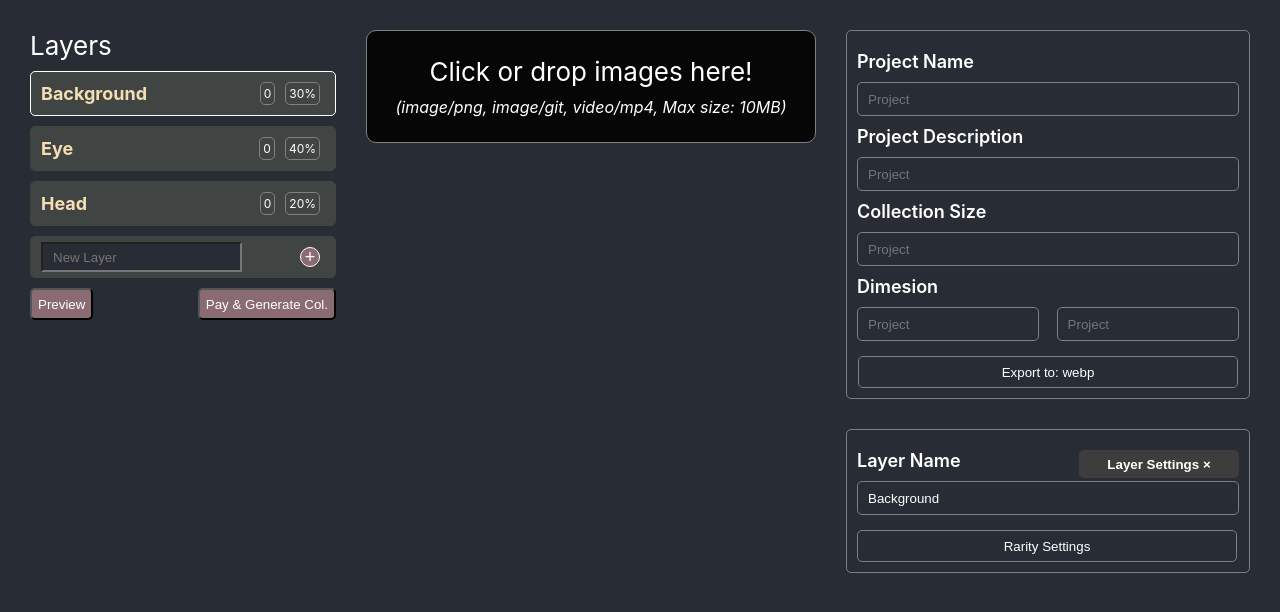
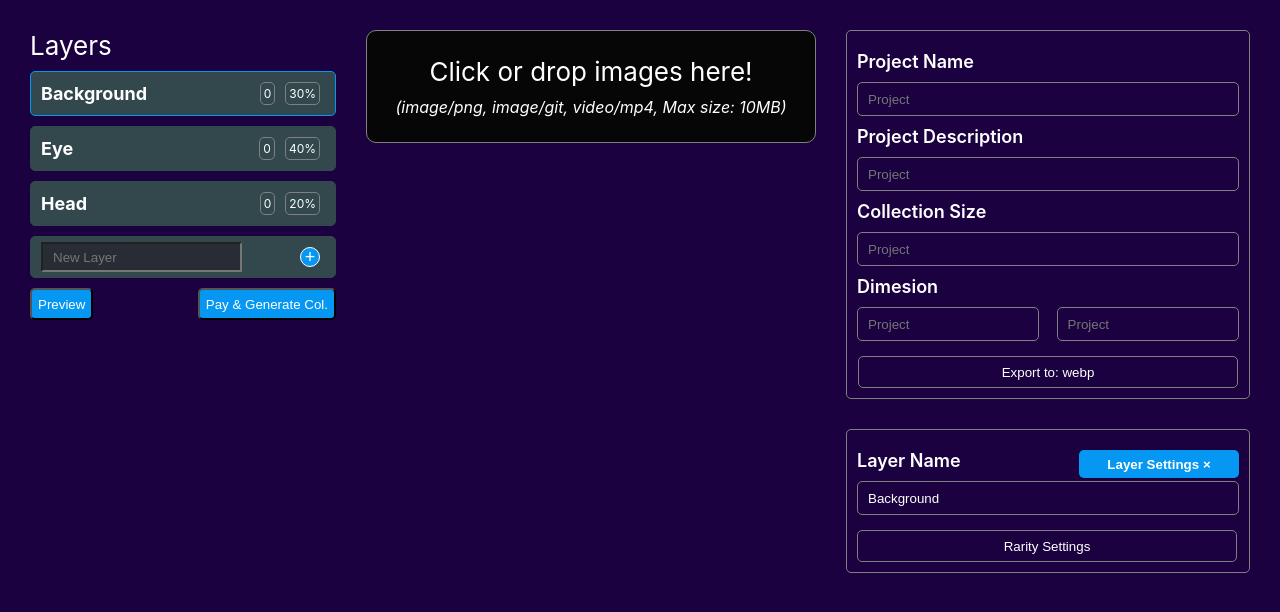
Before and after one commit to elishadiah/NFT-generator-using-ReactJS, a React (Create React App) app: page / in a window 1280 px wide. Shown: the top 612 px of the page. Built offline with nearby package versions, Linux system fonts and the light colour scheme.

Commit message:
use specified color

```diff
--- a/src/App.css
+++ b/src/App.css
@@ -1,7 +1,7 @@
 .App {
   display: flex;
   min-height: 100vh;
-  background-color: #282c34;
+  background-color: #1B0140;
   font-size: calc(10px + 2vmin);
   color: white;
   justify-content: space-between;
--- a/src/components/PropertyManager/PropertyManager.css
+++ b/src/components/PropertyManager/PropertyManager.css
@@ -57,7 +57,7 @@
     width: 160px;
     height: 28px;
     font-weight: 800;
-    background: rgb(61, 61, 61);
+    background: #0597f2;
 }
 .rarity_settings {
     position: absolute;
@@ -74,7 +74,7 @@
     height: fit-content;
     border-radius: 10px;
     padding: 0px 20px;
-    background-color: rgb(22, 30, 77);
+    background-color: #2947F2;
 }
 .range_area {
     display: flex;
@@ -92,7 +92,9 @@
 .range_area_input {
     display: flex;
     align-items: center;
-    background-color: rgb(4, 4, 41);
+    background-color: #1B014099;
+    border-radius: 5PX;
+    border: solid 1px #1B0140ff;
     padding: 5px;
 }
 .range_area p{
@@ -116,7 +118,7 @@
     justify-content: space-between;
 }
 .parant_range {
-    border-bottom: solid 2px black;
+    border-bottom: solid 2px #000000;
     padding: 0px;
 }
 .close_modal {
@@ -130,10 +132,10 @@
     border-radius: 50%;
     height: 30px;
     width: 30px;
-    background-color: rgb(15, 23, 65);
+    background-color: #1B014055;
     font-size: 24px;
 }
 .close_modal:hover {
     cursor: pointer;
-    background-color: rgb(8, 12, 32);
+    background-color: #1B0140cc;
 }
--- a/src/components/PropertyManager/RaritySettings.jsx
+++ b/src/components/PropertyManager/RaritySettings.jsx
@@ -71,9 +71,9 @@ export const RaritySettings = ({
               <p>1%</p>
               <Range
                 value={layerData.length > 0 ? targetData.rarity : 20}
-                fillColor={{ r: 20, g: 150, b: 100, a: 0.75 }}
-                tractColor={{ r: 10, g: 10, b: 0, a: 0.5 }}
-                height={14}
+                fillColor={{ r: 4, g: 217, b: 217, a: 1 }}
+                tractColor={{ r: 255, g: 0, b: 0, a: 0.5 }}
+                height={18}
                 min={1}
                 max={99}
                 width="100%"
@@ -99,8 +99,8 @@ export const RaritySettings = ({
               <div className="range_area_picker_child">
                 <Range
                   value={item.value}
-                  fillColor={{ r: 20, g: 150, b: 100, a: 0.75 }}
-                  tractColor={{ r: 10, g: 10, b: 0, a: 0.5 }}
+                  fillColor={{ r: 4, g: 217, b: 217, a: 1 }}
+                  tractColor={{ r: 255, g: 0, b: 0, a: 0.5 }}
                   height={14}
                   min={1}
                   max={99}
--- a/src/components/SiderBar/Sidebar.css
+++ b/src/components/SiderBar/Sidebar.css
@@ -9,16 +9,16 @@
     align-items: center;
     margin: 10px 0px;
     padding: 5px 10px;
-    background-color: rgb(64, 68, 67);
-    border: 1px solid rgb(64, 68, 67);
+    background-color: #32484D;
+    border: 1px solid #32484D;
     border-radius: 5px;
 }
 .layer_single:hover {
     cursor: pointer;
-    border: 1px solid blue;
+    border: 1px solid #04d9d9;
 }
 .layer_title {
-    color: wheat;
+    color: #fff;
     font-size: 18px;
     font-weight: 700;
 }
@@ -34,7 +34,7 @@
     padding: 3px;
 }
 .selected_layer {
-    border-color: white;
+    border-color: #0597F2;
 }
 
 /* New Layer */
@@ -44,8 +44,8 @@
     align-items: center;
     margin: 10px 0px;
     padding: 5px 10px;
-    background-color: rgb(64, 68, 67);
-    border: 1px solid rgb(64, 68, 67);
+    background-color: #32484D;
+    border: 1px solid #32484D;
     border-radius: 5px;
 }
 .new_layer_input {
@@ -76,7 +76,7 @@
     justify-content: space-between;
 }
 button {
-    background-color: rgb(138, 107, 113);
+    background-color: #0597F2;
     color: white;
     height: 32px;
     border-radius: 5px;
@@ -102,7 +102,7 @@ button:hover {
 }
 .generate_item:hover {
     cursor: pointer;
-    background-color: rgb(243, 236, 236);
+    background-color: #0597F233;
 }
 .generate_item p {
     margin: 5px;
```
